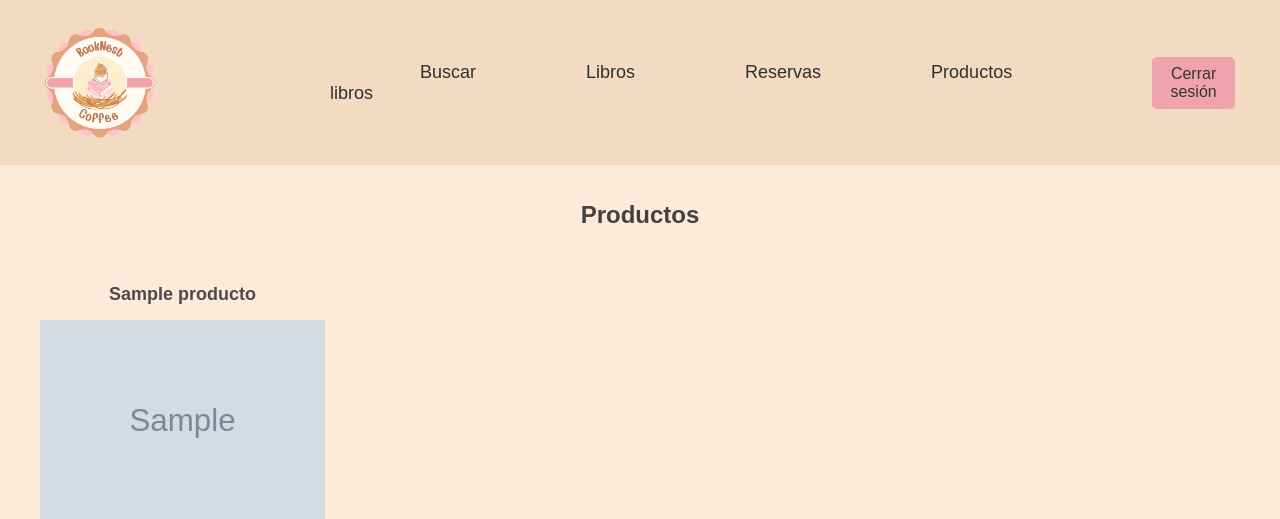
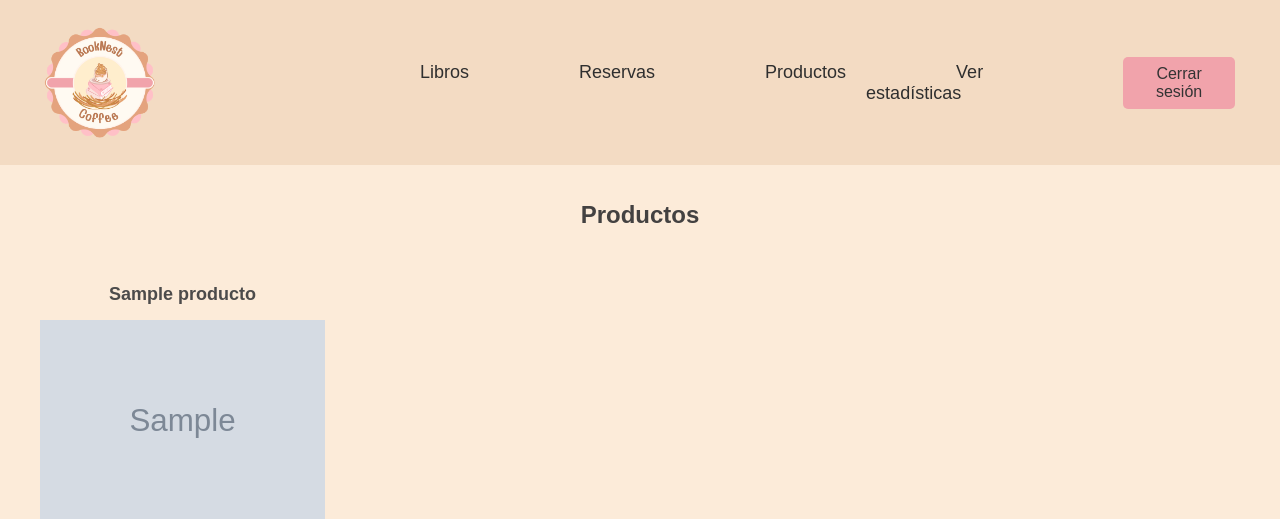
Before and after one commit to Vero-nica22/BookNest, a Flask app: template templates/productos_admi.html in a window 1280 px wide. Shown: the top 519 px of the page. Run offline with Flask 3, Linux system fonts and the light colour scheme; the template is opened without the code that fills it: most values are stand-ins (such as "Sample title", 1, 10 or a date in 2020); grey boxes marked "Sample" are stand-in pictures; some libraries are stand-ins or nearby versions.

Commit message:
Arreglos

```diff
--- a/templates/productos_admi.html
+++ b/templates/productos_admi.html
@@ -13,10 +13,11 @@
         <nav>
             <img src="{{ url_for('static', filename='logo.png') }}" alt="Logo BookNest Coffee">
             <ul>
-                <li><a href="#">Buscar libros</a></li>
+                <!-- <li><a href="#">Buscar libros</a></li> -->
                 <li><a href="/libros">Libros</a></li>
-                <li><a href="#">Reservas</a></li>
+                <li><a href="/gestion_reservas">Reservas</a></li>
                 <li><a href="/productos">Productos</a></li>
+                <li><a href="/estadisticas">Ver estadísticas</a></li>
             </ul>
             <button class="cerrar-sesion">Cerrar sesión</button>
         </nav>
```
Also changed, not shown: templates/reservas.html (+0 -26 lines).
